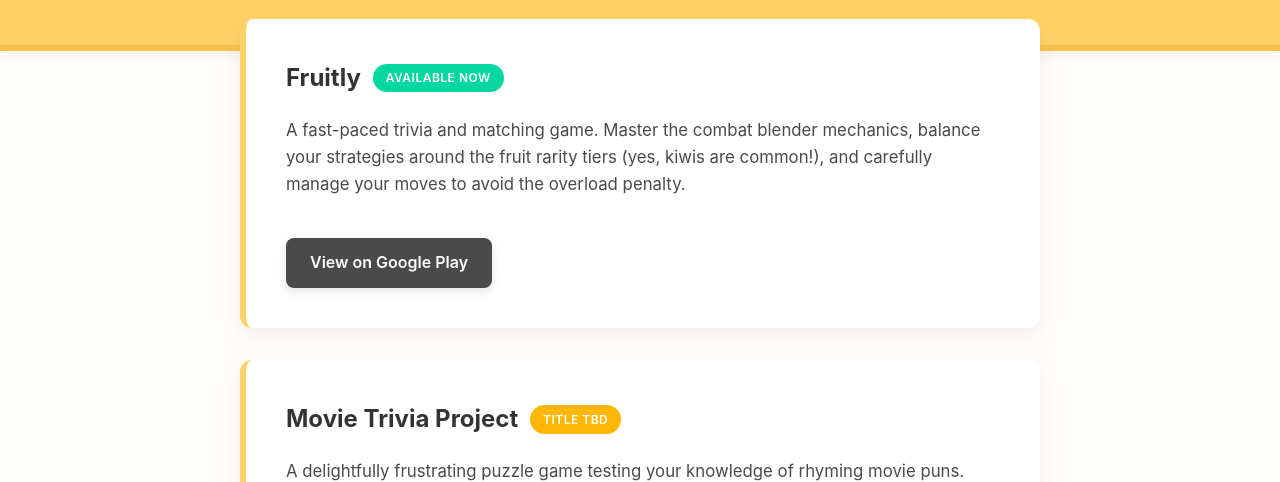
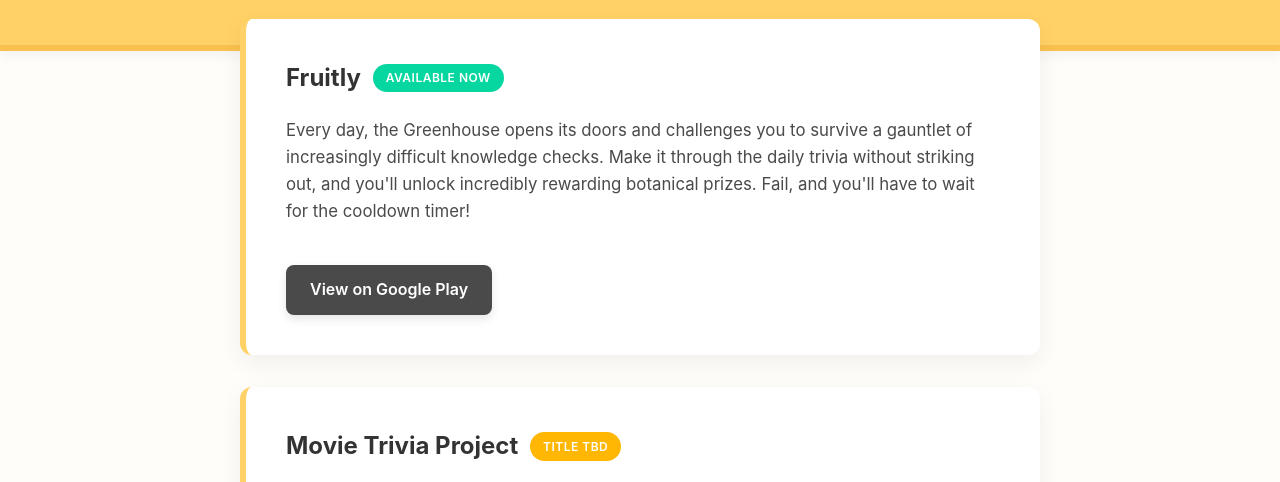
Before and after one commit to GoldenPineappleGames/GoldenPineappleGames.github.io, a plain HTML site: page index.html in a window 1280 px wide. Shown: the part 337-819 px from the top of the page. Drawn offline with Linux system fonts and the light colour scheme.

Commit message:
Update index.html

```diff
--- a/index.html
+++ b/index.html
@@ -146,7 +146,7 @@
 <main>
     <div class="game-card">
         <h2>Fruitly <span class="badge active">Available Now</span></h2>
-        <p>A fast-paced trivia and matching game. Master the combat blender mechanics, balance your strategies around the fruit rarity tiers (yes, kiwis are common!), and carefully manage your moves to avoid the overload penalty.</p>
+        <p>Every day, the Greenhouse opens its doors and challenges you to survive a gauntlet of increasingly difficult knowledge checks. Make it through the daily trivia without striking out, and you'll unlock incredibly rewarding botanical prizes. Fail, and you'll have to wait for the cooldown timer!</p>
         <a href="https://play.google.com/store/apps/details?id=com.fruitly&hl=en" class="play-link" target="_blank" rel="noopener noreferrer">View on Google Play</a>
     </div>
 
```
